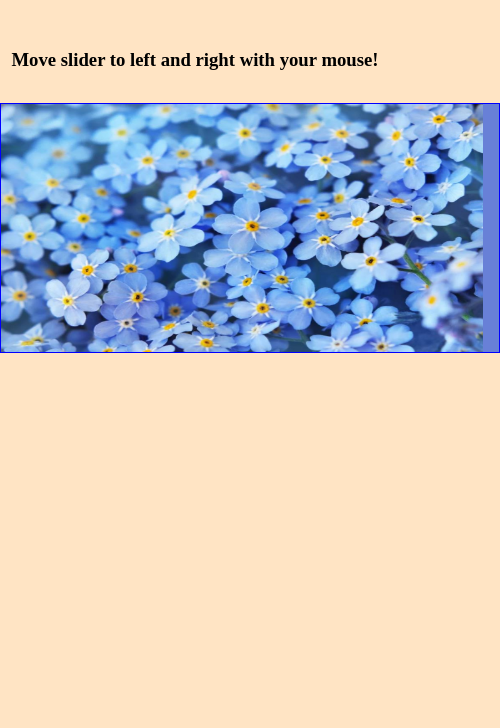
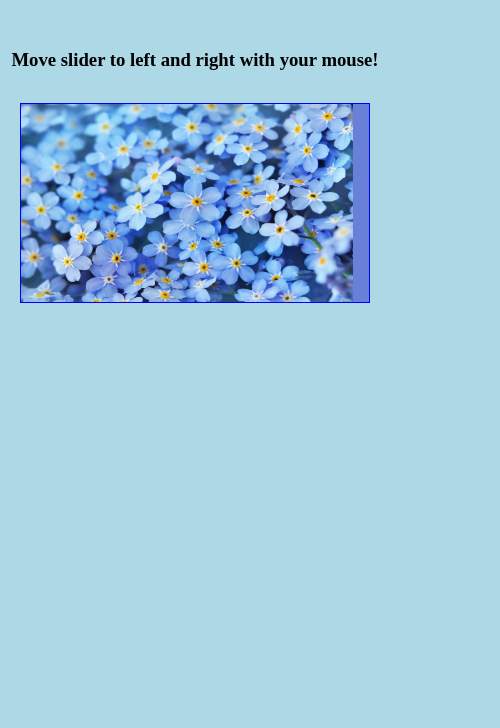
Before and after one commit to RezaHajipour/resizable-panes, a plain HTML site: page index.html in a window 390 px wide. Shown: the part 116-844 px from the top of the page, 500 px wide, since content can reach past the window. Drawn offline with nearby package versions, Linux system fonts and the light colour scheme.

Commit message:
phone query

```diff
--- a/style.css
+++ b/style.css
@@ -55,3 +55,26 @@ body {
     /* putting the slider in the corner left of the div but not 100% */
     left: calc(100% - 1rem);
 }
+
+/* ----------------------media query---------------------- */
+
+@media only screen and (max-width: 576px) {
+    body {
+        background-color: lightblue;
+    }
+    .wrapper {
+        width: 350px;
+        height: 200px;
+    }
+    .wrapper .image:first-child {
+        background-size: 350px 200px;
+    }
+    .wrapper .image:nth-child(2) {
+        background-size: 350px 200px;
+    }
+}
+
+/* 576px for portrait phones.
+768px for tablets.
+992px for laptops.
+1200px for large devices. */
```
